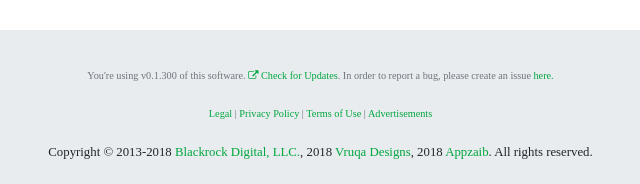
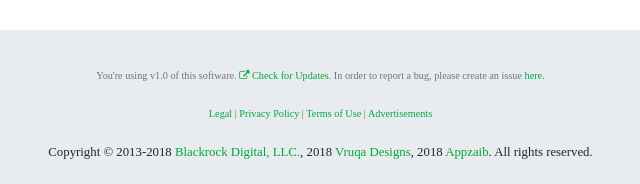
Before and after one commit to ranajahanzaib/rc-pos, a website with bundled scripts: page src/404.html in a window 1280 px wide. Shown: the part 728-912 px from the top of the page, 432-1072 px from the left. Built offline with nearby package versions, Linux system fonts and the light colour scheme.

Commit message:
provided with link to create issues and report bugs

```diff
--- a/src/404.html
+++ b/src/404.html
@@ -204,7 +204,7 @@
             <div class="copyright text-center my-auto ">
               <br><br><br>
               <small class="text-muted">
-                You're using  v0.1.300 of this software. <a href="#"> <i class="fa fa-external-link"></i> Check for Updates</a>. In order to report a bug, please create an issue <a href="#">here.</a>
+                You're using  v1.0 of this software. <a href="#"> <i class="fa fa-external-link"></i> Check for Updates</a>. In order to report a bug, please create an issue <a href="https://github.com/vruqa/rc-pos/issues">here.</a>
                 <br><br><br>
                 <a href="#">Legal</a> | <a href="#">Privacy Policy</a> | <a href="#">Terms of Use</a> | <a href="#">Advertisements</a>
               </small>
```
Also changed, not shown: src/blank.html (+1 -1 lines), src/export-record.html (+1 -1 lines), src/general-settings.html (+1 -1 lines), src/help.html (+1 -1 lines), src/history.html (+1 -1 lines), src/index.html (+1 -1 lines), src/inventory-reports.html (+1 -1 lines), src/payment-reports.html (+1 -1 lines), src/product-dealers.html (+1 -1 lines), src/product-types.html (+1 -1 lines), src/product-vendors.html (+1 -1 lines), src/products.html (+1 -1 lines), src/retail-dashboard.html (+1 -1 lines), src/sales-reports.html (+1 -1 lines), 1 more files.
